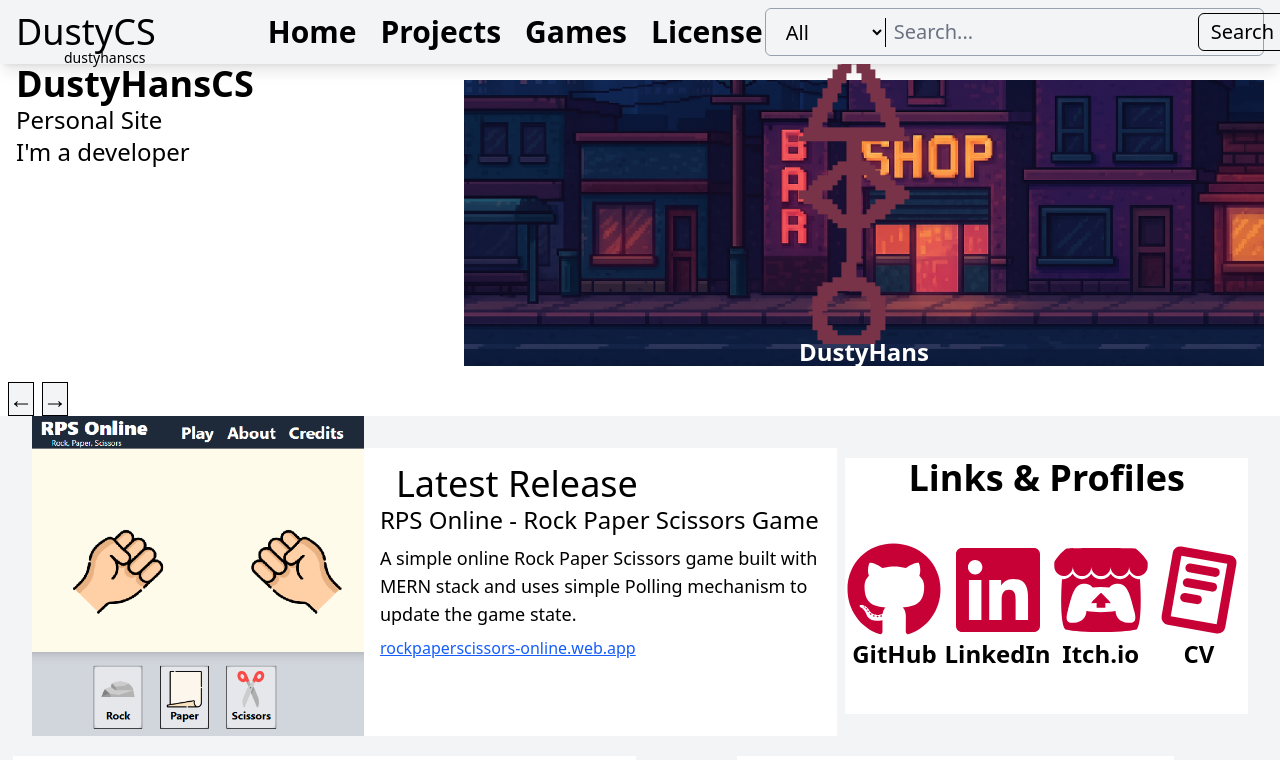
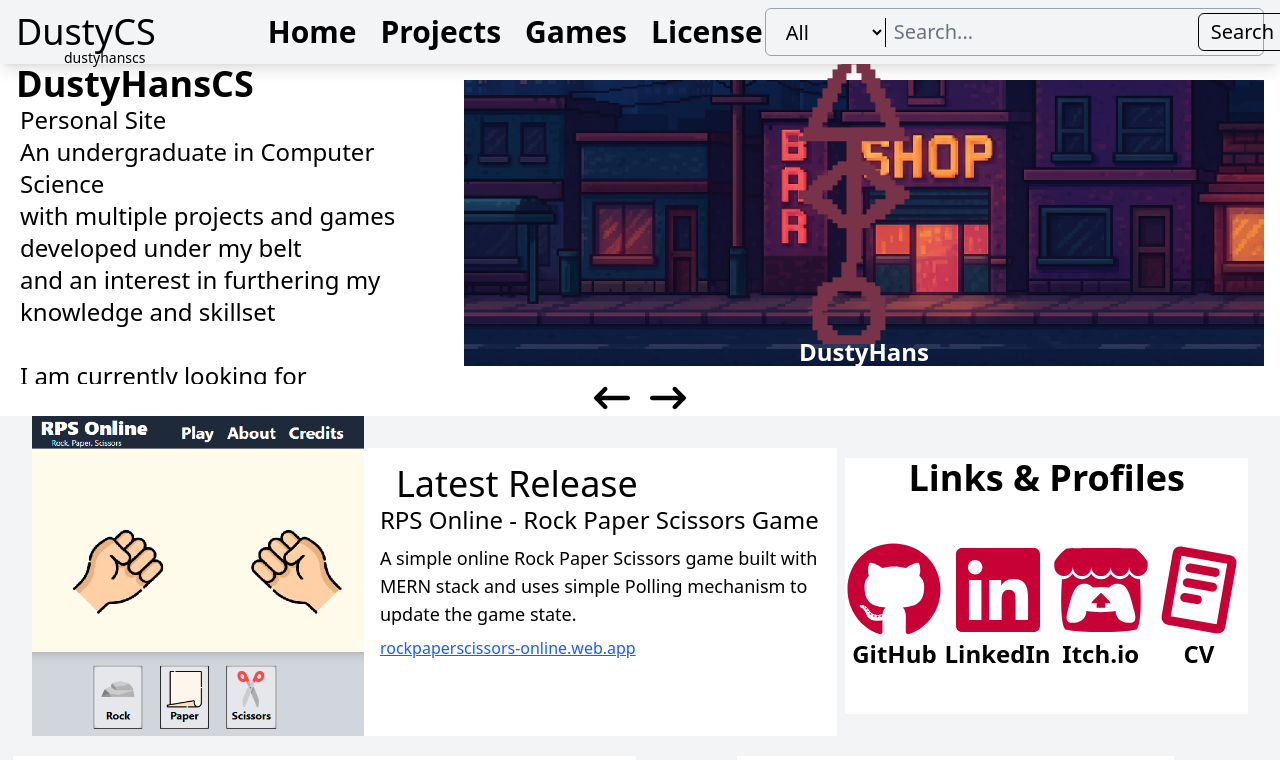
Before and after one commit to DustyCs/DustyCs.github.io, a React (Vite) app: page /#/ in a window 1280 px wide. Shown: the top 760 px of the page. Built offline with nearby package versions, Linux system fonts and the light colour scheme.

Commit message:
[Update] Introduction Update

```diff
--- a/src/features/home-page/components/SlideShow.jsx
+++ b/src/features/home-page/components/SlideShow.jsx
@@ -1,4 +1,5 @@
 import { useState, useEffect } from 'react'
+import { FaArrowLeftLong, FaArrowRightLong } from "react-icons/fa6";
 
 export default function ComponentSlider({ slides }) {
     const [current, setCurrent] = useState(0);
@@ -26,12 +27,13 @@ export default function ComponentSlider({ slides }) {
         <div className='h-[100%] '>
             <CurrentSlide />
         </div>
-        <div className="absolute bottom-0 left-[50%] translate-x-[-50%] sm:translate-x-0 sm:left-2 sm:space-x-2">
-            <button className='text-2xl bg-gray-100 border-1' onClick={prev}>←</button>
-            <button className='text-2xl bg-gray-100 border-1' onClick={next}>→</button>
-            {/* <div className="relative flex justify-center">
-                <button className="w-3 h-3 mt-[1.75rem] rounded-full bg-gray-800 cursor-pointer outline-offset-2 outline-2 outline-[#895c27]"/>
-            </div> */}
+        <div className="absolute bottom-0 left-[50%] translate-x-[-50%] sm:flex sm:self-center sm:gap-5">
+            <button className='text-4xl cursor-pointer ' onClick={prev}>
+                <FaArrowLeftLong />
+            </button>
+            <button className='text-4xl cursor-pointer' onClick={next}>
+                <FaArrowRightLong />
+            </button>
         </div>
     </div>
   )
--- a/src/features/home-page/pages/HomePage.jsx
+++ b/src/features/home-page/pages/HomePage.jsx
@@ -21,9 +21,14 @@ function Introduction() {
                     flex-col items-center sm:items-start sm:flex-row">
       <div className="text-2xl w-[100%] sm:w-[35%] flex px-4 z-10 flex-col">
         <div className='text-4xl font-extrabold'>DustyHansCS</div>
-        <div>
+        <div className='px-1'>
           <p className="text-md">Personal Site</p>
-          <p>I'm a developer</p>
+          <p>An undergraduate in Computer Science</p>
+          <p>with multiple projects and games developed under my belt</p>
+          <p>and an interest in furthering my knowledge and skillset</p>
+          <br />
+          <p>I am currently looking for internships</p>
+          <p>use the contact form below if you are interested in working with me</p>
         </div>
       </div>
       <div className="relative  sm:w-[65%] sm:h-full overflow-hidden">
```
